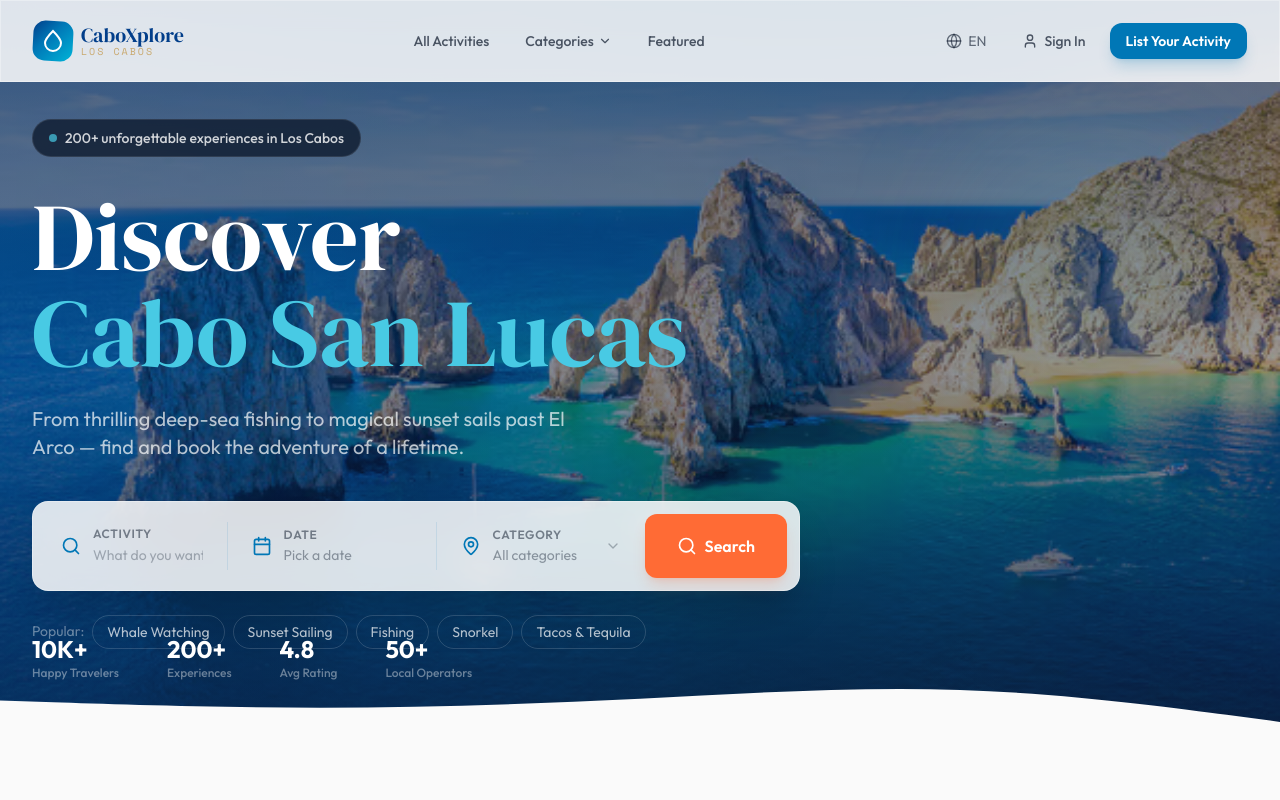
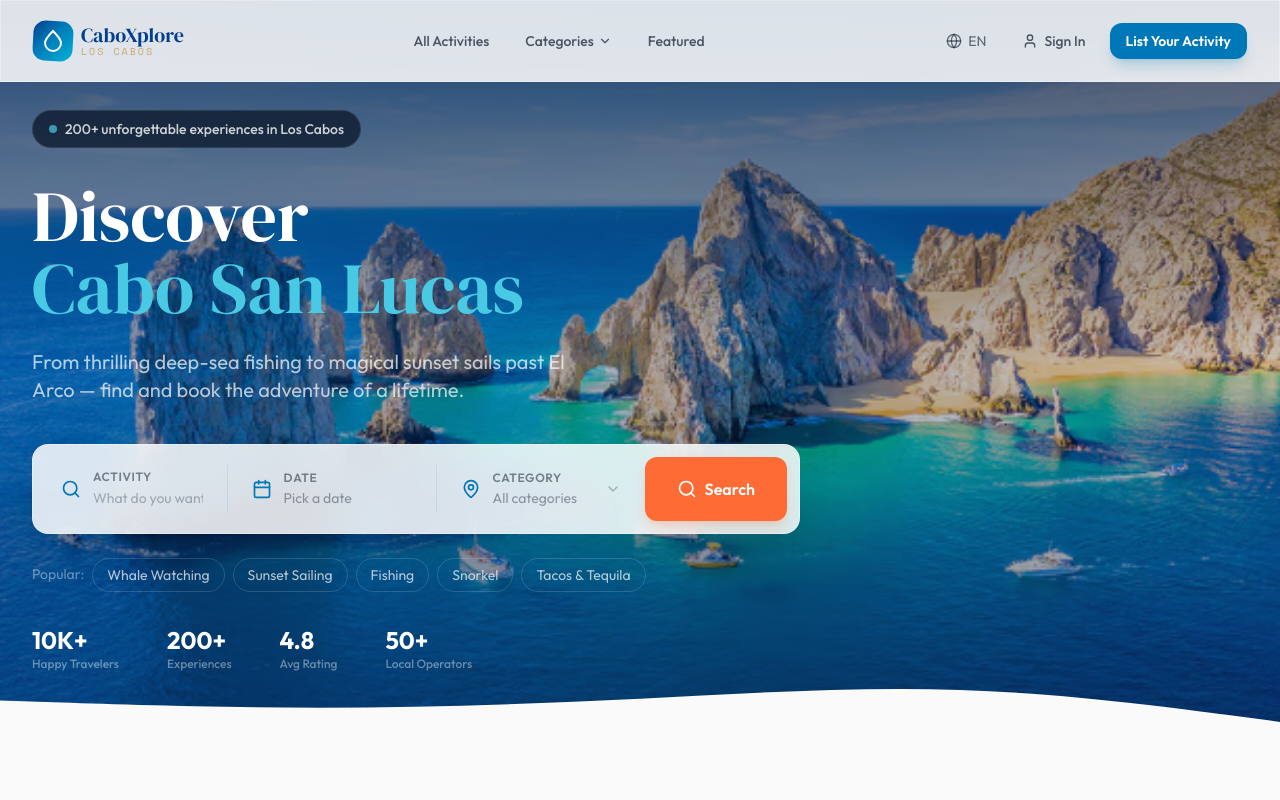
Before and after one commit to ozcarprez/cabo-activities, a Next.js app: page / in a window 1280 px wide. Shown: the top 800 px of the page. Built offline with nearby package versions, Linux system fonts and the light colour scheme.

Commit message:
improve hero layout to show more of the Cabo bay photo

```diff
--- a/src/components/home/HeroSection.tsx
+++ b/src/components/home/HeroSection.tsx
@@ -16,16 +16,12 @@ export function HeroSection() {
           alt="El Arco de Cabo San Lucas"
           className="w-full h-full object-cover"
         />
-        <div className="absolute inset-0 bg-gradient-to-b from-cabo-dark/60 via-cabo-dark/40 to-cabo-dark/80" />
+        <div className="absolute inset-0 bg-gradient-to-b from-cabo-dark/70 via-cabo-dark/20 to-cabo-dark/50" />
         <div className="absolute inset-0 bg-gradient-to-r from-cabo-ocean-deep/30 to-transparent" />
       </div>
 
-      {/* Floating decorative elements */}
-      <div className="absolute top-32 right-10 w-72 h-72 bg-cabo-turquoise/10 rounded-full blur-3xl animate-float" />
-      <div className="absolute bottom-20 left-10 w-96 h-96 bg-cabo-sunset/8 rounded-full blur-3xl animate-float" style={{ animationDelay: '3s' }} />
-
       {/* Content */}
-      <div className="relative z-10 section-padding w-full pt-24 pb-16">
+      <div className="relative z-10 section-padding w-full flex flex-col justify-end min-h-[92vh] pb-16">
         <div className="max-w-4xl">
           {/* Badge */}
           <div className="inline-flex items-center gap-2 px-4 py-2 glass-dark rounded-full mb-8 opacity-0 animate-fade-in">
@@ -36,7 +32,7 @@ export function HeroSection() {
           </div>
 
           {/* Headline */}
-          <h1 className="font-display text-5xl sm:text-6xl md:text-7xl lg:text-8xl text-white leading-[0.95] mb-6 opacity-0 animate-slide-up stagger-1">
+          <h1 className="font-display text-5xl sm:text-6xl md:text-6xl lg:text-7xl text-white leading-[0.95] mb-6 opacity-0 animate-slide-up stagger-1">
             Discover<br />
             <span className="text-cabo-turquoise">Cabo San Lucas</span>
           </h1>
@@ -108,7 +104,7 @@ export function HeroSection() {
         </div>
 
         {/* Stats bar */}
-        <div className="absolute bottom-8 left-0 right-0 section-padding">
+        <div className="mt-8">
           <div className="flex items-center gap-8 sm:gap-12 opacity-0 animate-fade-in stagger-5">
             {[
               { number: '10K+', label: 'Happy Travelers' },
```
